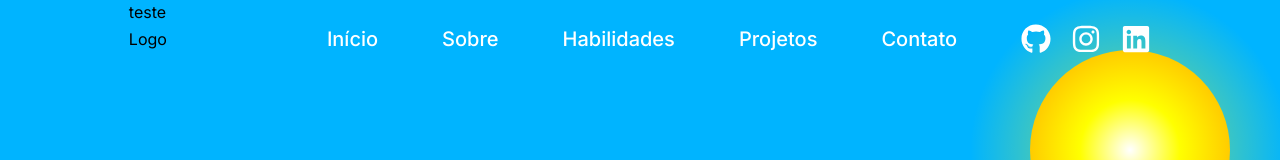
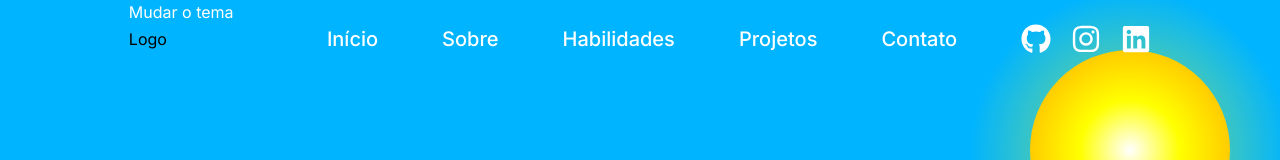
Before and after one commit to guilhermezaparoli/portfolio-nextjs, a Next.js app: page / in a window 1280 px wide. Shown: the top 160 px of the page. Built offline with nearby package versions, Linux system fonts and the light colour scheme.

Commit message:
FEAT: adjust changing theme

```diff
--- a/src/app/page.tsx
+++ b/src/app/page.tsx
@@ -1,5 +1,4 @@
 import { Header } from '@/components/Header'
-import NavBar from '@/components/NavBar'
 import RainCanvas from '@/components/RainCanvas'
 import Teste from '@/components/teste'
 
--- a/src/components/teste/index.tsx
+++ b/src/components/teste/index.tsx
@@ -5,8 +5,11 @@ import { useGlobalContext } from '@/context/GlobalContext'
 const Teste = () => {
   const { setIsLightTheme } = useGlobalContext()
   return (
-    <button className="z-10" onClick={() => setIsLightTheme((prev) => !prev)}>
-      teste
+    <button
+      className="text-white"
+      onClick={() => setIsLightTheme((prev) => !prev)}
+    >
+      Mudar o tema
     </button>
   )
 }
```
